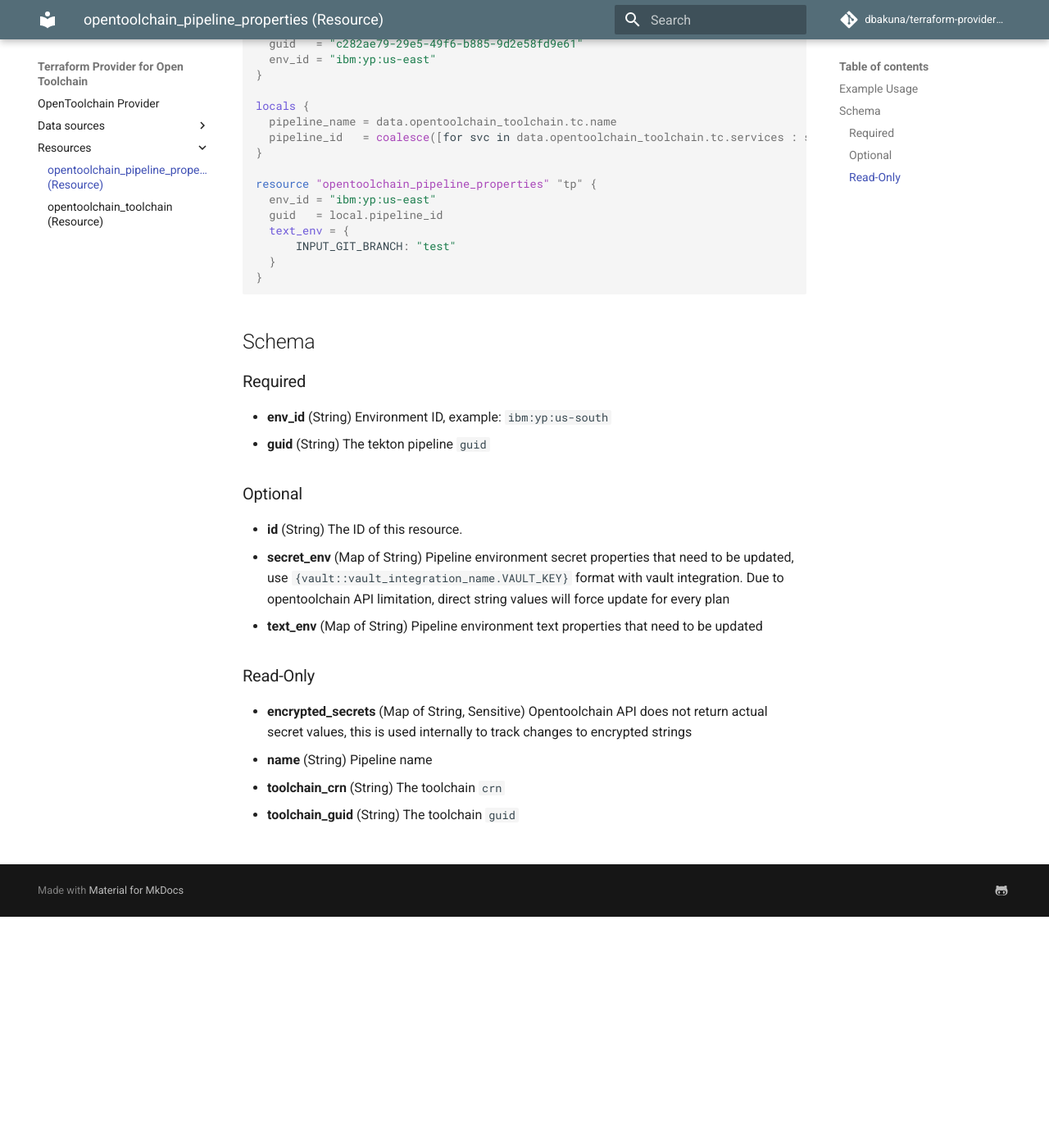
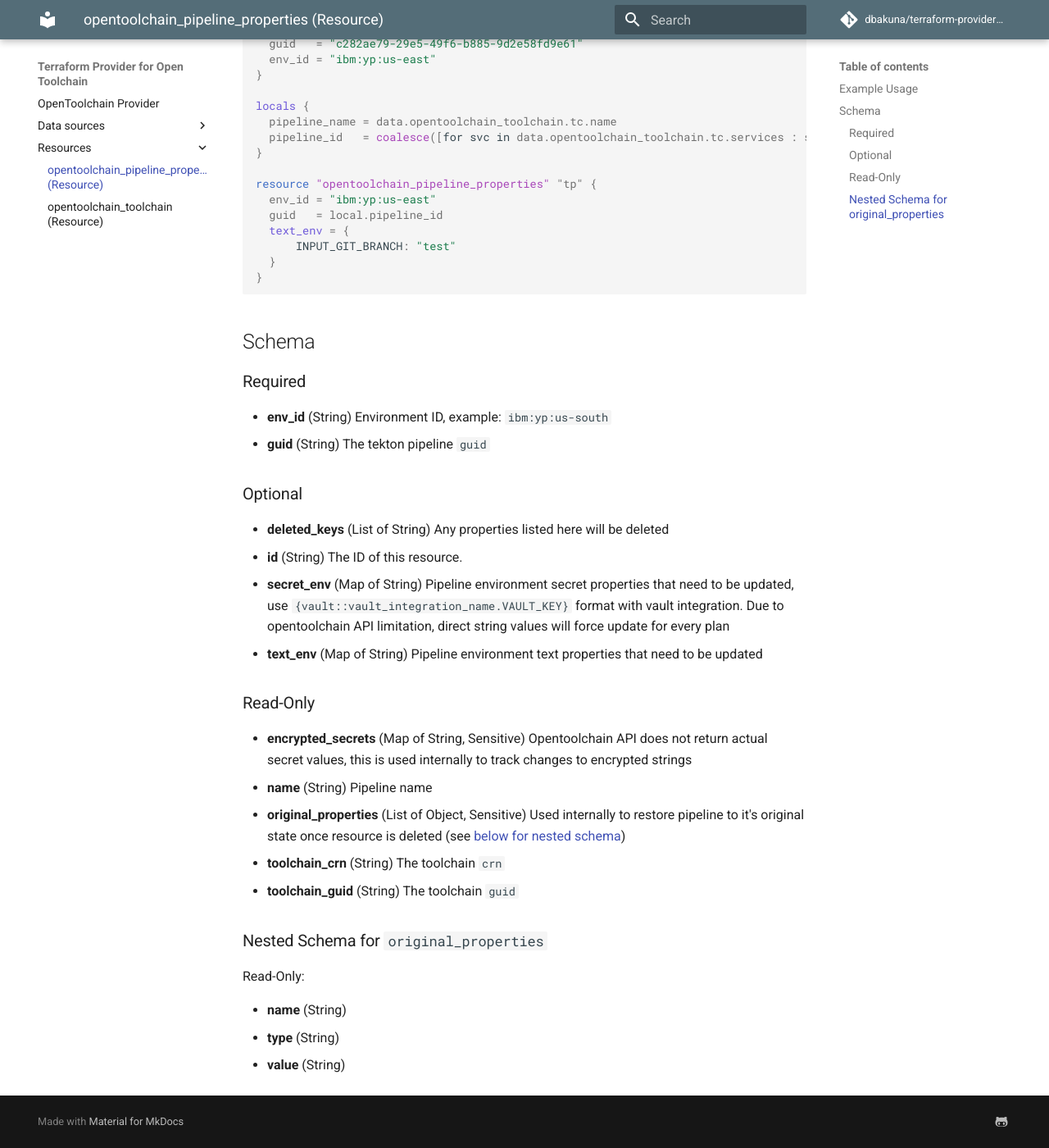
Before and after one commit to dariusbakunas/terraform-provider-opentoolchain, an MkDocs documentation site: the page built from docs/resources/pipeline_properties.md, in a window 1280 px wide and 1400 px high, scrolled down 282 px. Shown: the whole window at 82% size. Built offline with MkDocs 1.6.1 and Material for MkDocs 9.7.7, drawn with Linux system fonts in a browser that asks for light colours; comment, search, counter and statistics services are not loaded.

Commit message:
docs: regenerate

```diff
--- a/docs/resources/pipeline_properties.md
+++ b/docs/resources/pipeline_properties.md
@@ -42,6 +42,7 @@ resource "opentoolchain_pipeline_properties" "tp" {
 
 ### Optional
 
+- **deleted_keys** (List of String) Any properties listed here will be deleted
 - **id** (String) The ID of this resource.
 - **secret_env** (Map of String) Pipeline environment secret properties that need to be updated, use `{vault::vault_integration_name.VAULT_KEY}` format with vault integration. Due to opentoolchain API limitation, direct string values will force update for every plan
 - **text_env** (Map of String) Pipeline environment text properties that need to be updated
@@ -50,5 +51,15 @@ resource "opentoolchain_pipeline_properties" "tp" {
 
 - **encrypted_secrets** (Map of String, Sensitive) Opentoolchain API does not return actual secret values, this is used internally to track changes to encrypted strings
 - **name** (String) Pipeline name
+- **original_properties** (List of Object, Sensitive) Used internally to restore pipeline to it's original state once resource is deleted (see [below for nested schema](#nestedatt--original_properties))
 - **toolchain_crn** (String) The toolchain `crn`
 - **toolchain_guid** (String) The toolchain `guid`
+
+<a id="nestedatt--original_properties"></a>
+### Nested Schema for `original_properties`
+
+Read-Only:
+
+- **name** (String)
+- **type** (String)
+- **value** (String)
```
